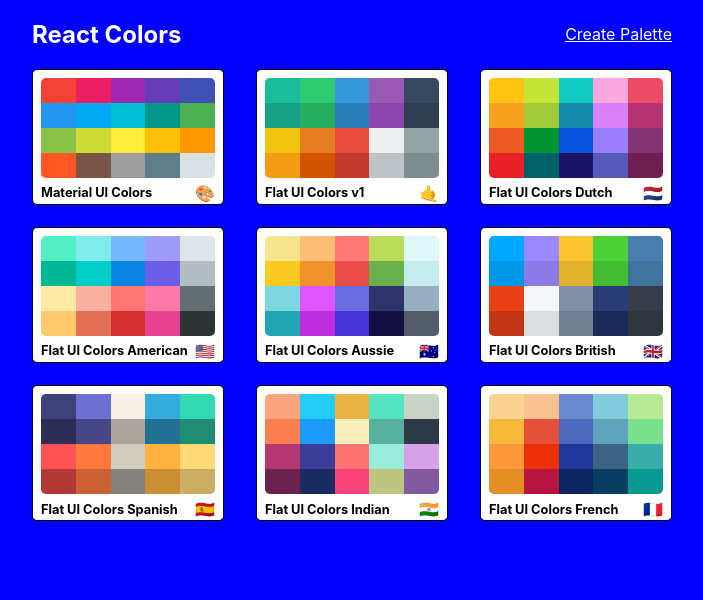
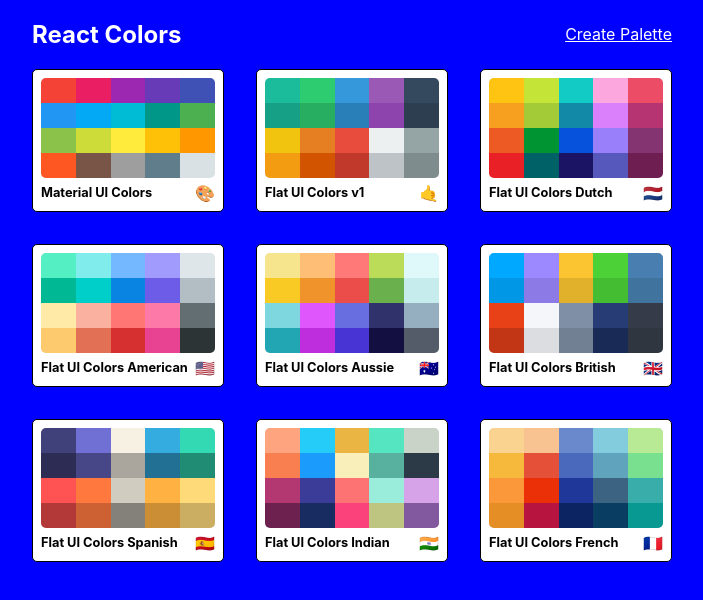
Before and after one commit to suddhabrato/colors-app, a React (Create React App) app: page / in a window 1280 px wide. Shown: the top 600 px of the page, without its empty margins (288-991 px from the left). Built offline with nearby package versions, Linux system fonts and the light colour scheme; what react-material-ui-form-validator would draw is missing.

Commit message:
Fixed some styles

```diff
--- a/src/styles/MiniPaletteStyles.js
+++ b/src/styles/MiniPaletteStyles.js
@@ -1,5 +1,6 @@
 const styles = {
     root: {
+        height: 'fit-content',
         backgroundColor: 'white',
         border: '1px solid black',
         borderRadius: '5px',
@@ -8,7 +9,8 @@
         overflow: 'hidden',
         '&:hover': {
             cursor: 'pointer'
-        }
+        },
+        marginBottom: '1.5rem'
     },
     colors: {
         backgroundColor: '#dae1e4',
@@ -24,7 +26,6 @@
         margin: '0',
         color: 'black',
         paddingTop: '0.3rem',
-        paddingBottom: '0.5rem',
         fontSize: '0.8rem',
         position: 'relative'
     },
--- a/src/styles/PaletteListStyles.js
+++ b/src/styles/PaletteListStyles.js
@@ -4,8 +4,8 @@
         height: '100vh',
         display: 'flex',
         alignItems: 'flex-start',
-        justifyContent: 'center'
-
+        justifyContent: 'center',
+        overflow: 'auto',
     },
     container: {
         width: '50%',
```
